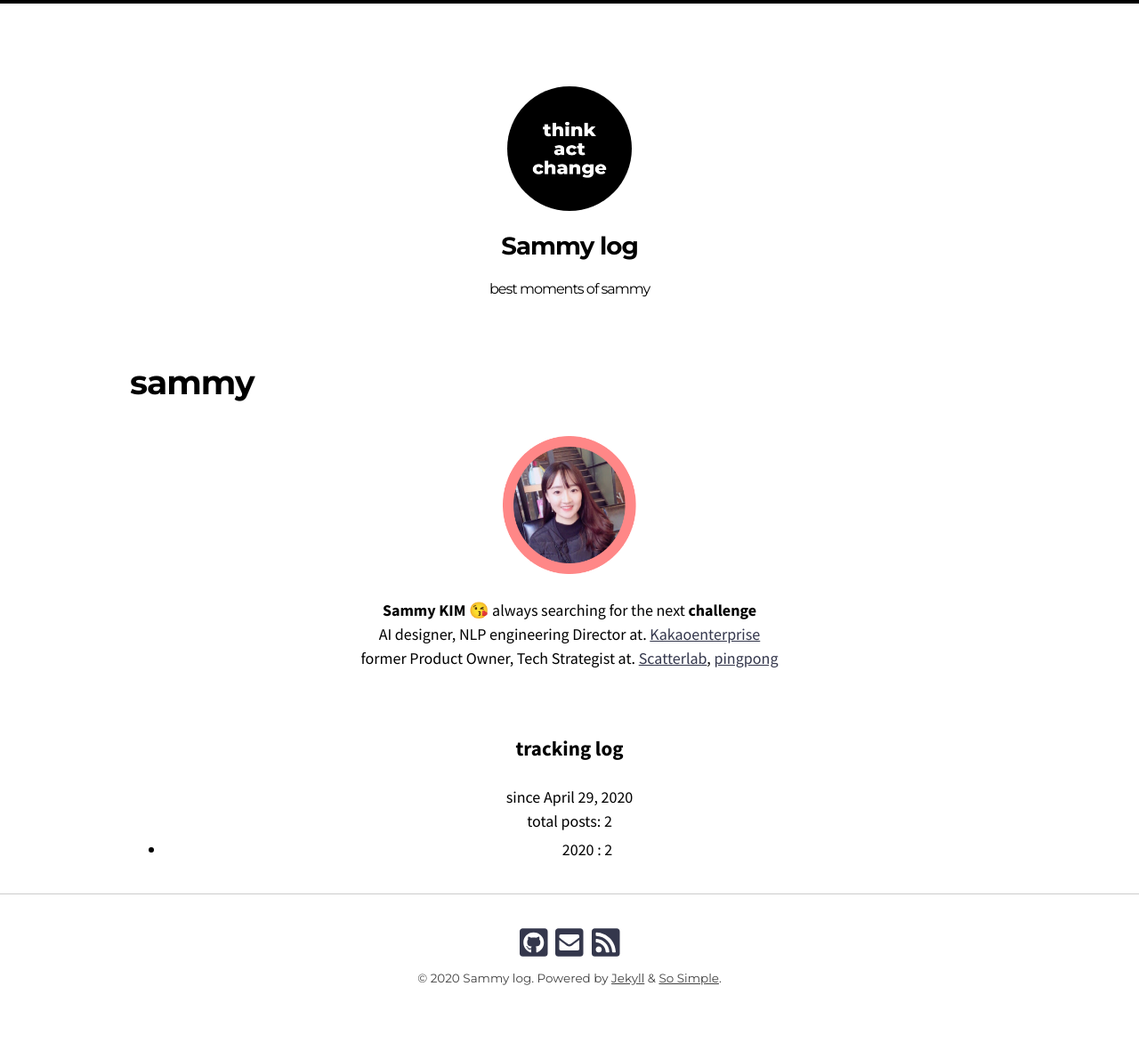
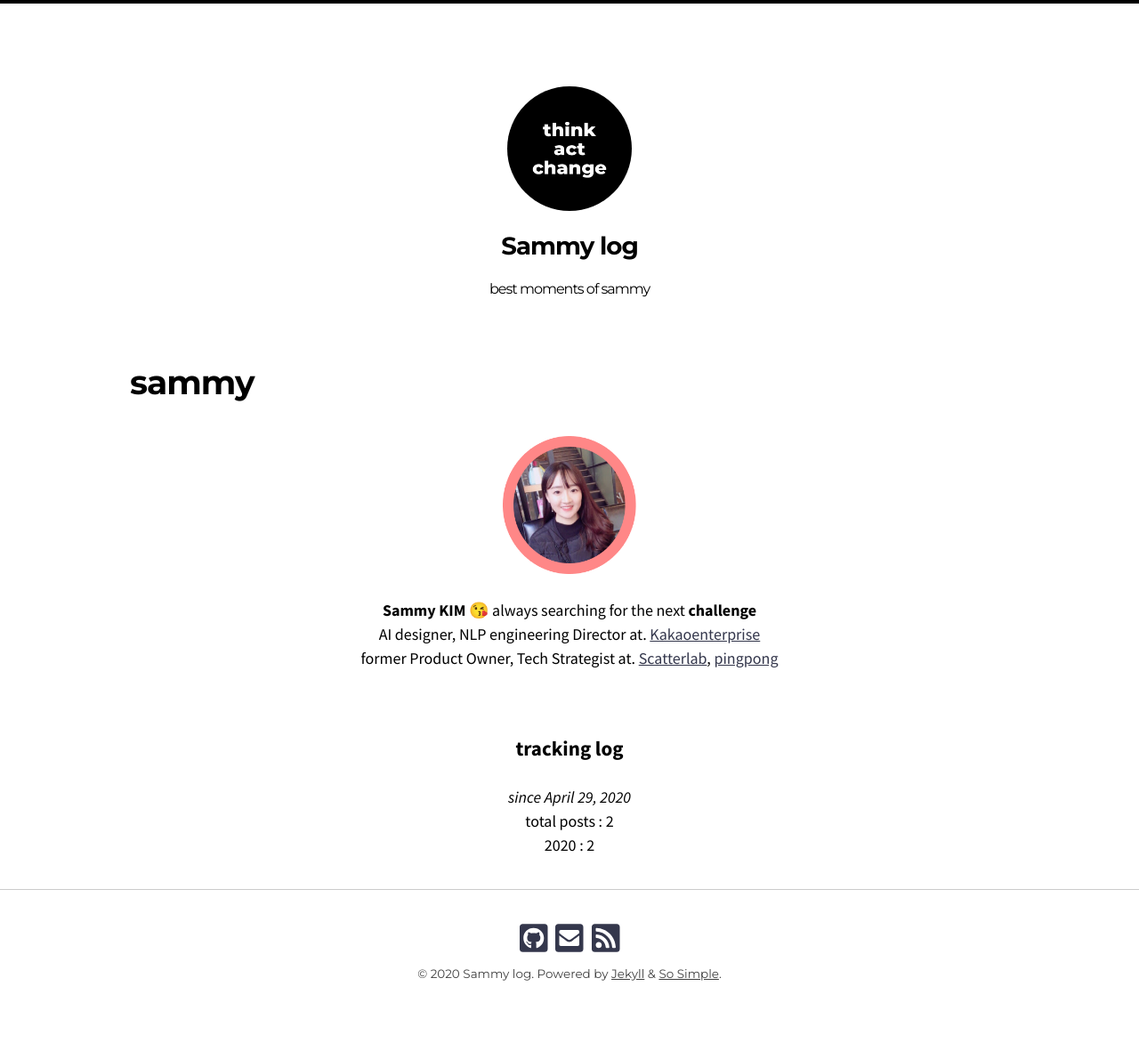
Before and after one commit to ssammykim/ssammykim.github.io, a Jekyll site: the page built from sammy.md, in a window 1280 px wide. Shown: the whole page at 89% size. Built offline with Jekyll 4.4.1, drawn with Linux system fonts in a browser that asks for light colours; nearby versions of some CDN libraries; emoji names are drawn with the system emoji font; some web fonts are replaced.

Commit message:
removed list in tracking log

```diff
--- a/sammy.md
+++ b/sammy.md
@@ -21,10 +21,8 @@ permalink: /sammy/
 <br>
 <center>
   <h3>tracking log</h3>
-  since April 29, 2020<br>
-  total posts: {{ site.posts | size }}
+  <i>since April 29, 2020</i><br>
+  total posts : {{ site.posts | size }}
 {% assign number_of_posts = 0 %} {% for post in site.posts %}{% assign currnet_year = post.date | date: "%Y" %}{% assign previous_year = post.previous.date | date: "%Y" %}{% assign number_of_posts = number_of_posts | plus: 1 %}{% if currnet_year != previous_year %}<br>
-  <ul>
-    <li>{{ currnet_year }} : {{ number_of_posts }} {% assign number_of_posts = 0 %}{% endif %}{% endfor %}</li>
-  </ul>
+  {{ currnet_year }} : {{ number_of_posts }} {% assign number_of_posts = 0 %}{% endif %}{% endfor %}
  </center>
```
